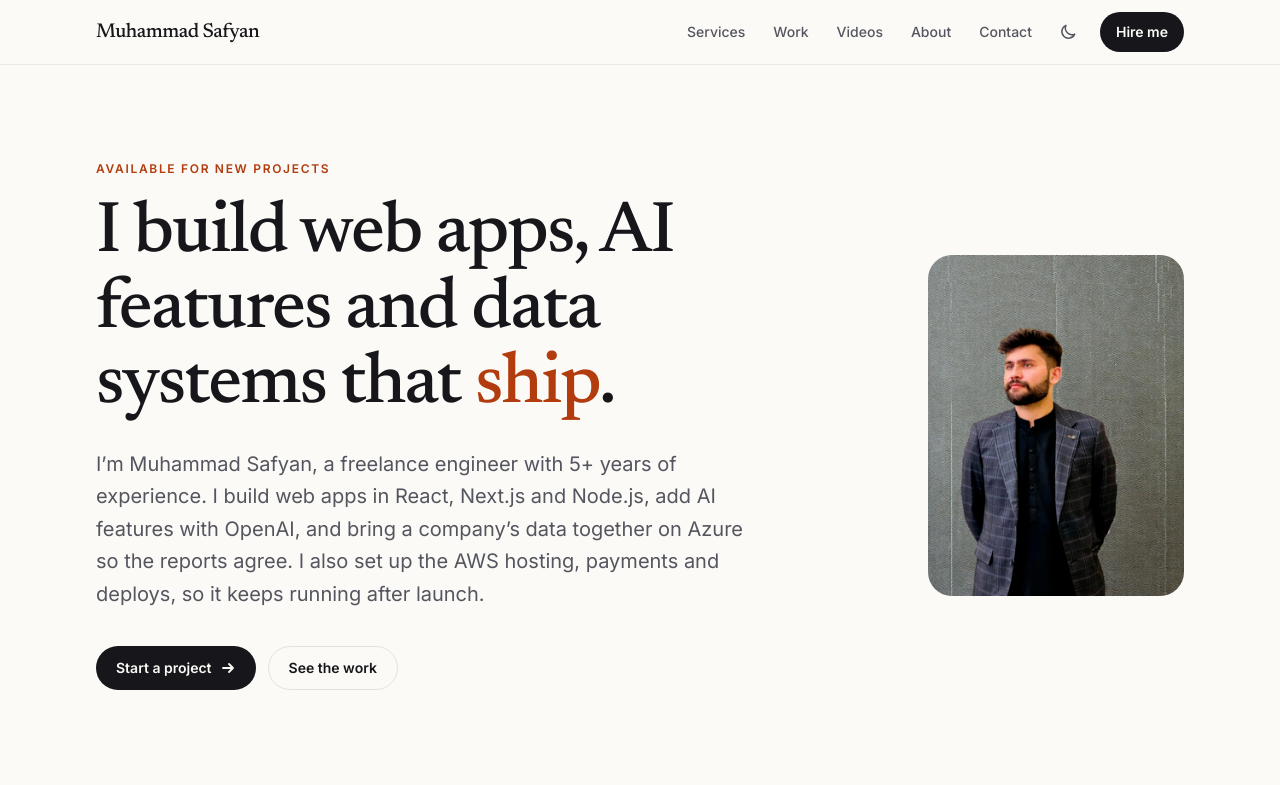
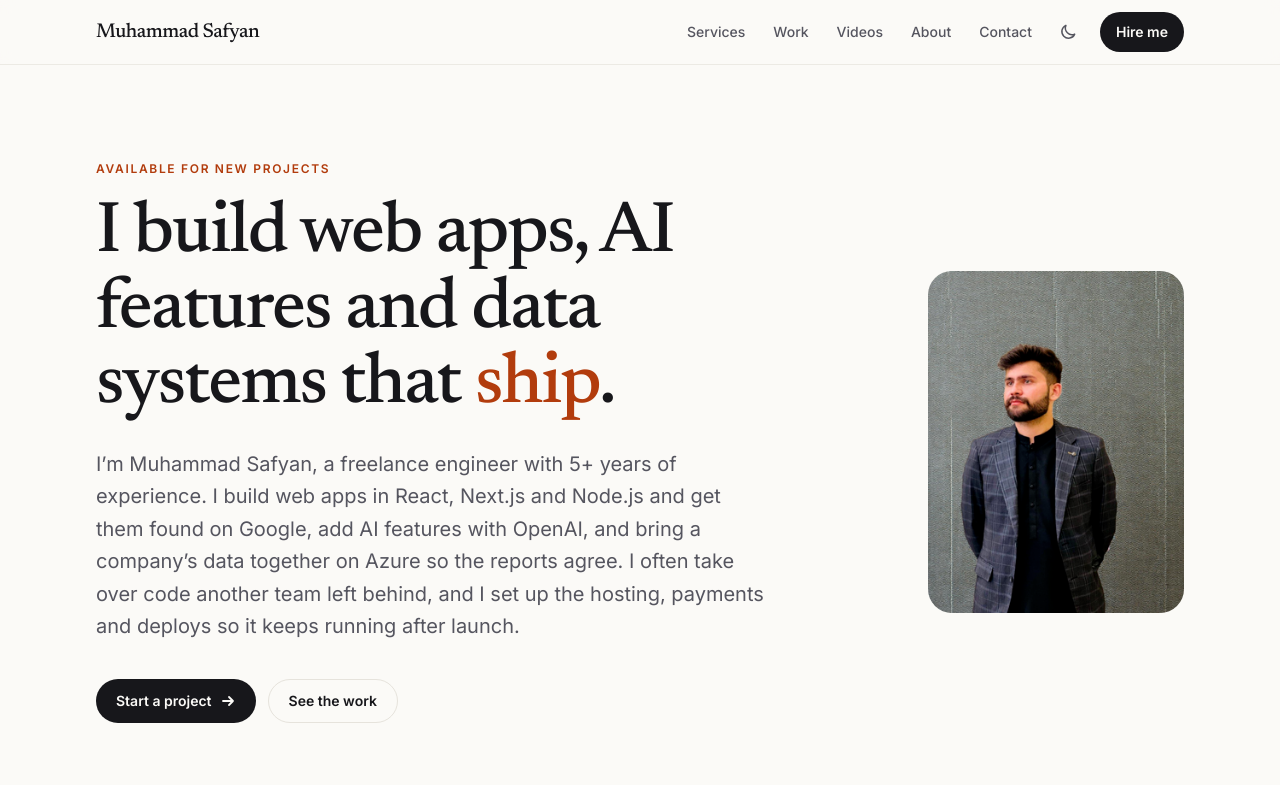
Before and after one commit to MSafyan/portfolio, a Next.js app: page / in a window 1280 px wide. Shown: the top 785 px of the page. Built offline with nearby package versions, Linux system fonts and the light colour scheme.

Commit message:
copy: mention SEO and codebase takeovers in the homepage intro

```diff
--- a/app/page.tsx
+++ b/app/page.tsx
@@ -14,7 +14,7 @@ import { WORK } from "@/lib/work";
 export const metadata = buildMetadata({
   title: "Muhammad Safyan — Full-Stack, AI & Data Engineer for Hire",
   description:
-    "Freelance full-stack, AI and data engineer with 5+ years of experience: React, Next.js and Node.js apps, OpenAI features, Azure data pipelines and AWS hosting.",
+    "Freelance full-stack, AI and data engineer with 5+ years of experience: React, Next.js and Node.js apps, technical SEO, OpenAI features and Azure data.",
   path: "/",
   type: "profile",
 });
@@ -53,8 +53,9 @@ export default function Home() {
             </h1>
             <p className="mt-6 max-w-2xl text-lg leading-relaxed text-muted text-pretty sm:text-xl">
               I&rsquo;m {SITE.name}, a freelance engineer with 5+ years of experience. I build web apps in React,
-              Next.js and Node.js, add AI features with OpenAI, and bring a company&rsquo;s data together on Azure so
-              the reports agree. I also set up the AWS hosting, payments and deploys, so it keeps running after launch.
+              Next.js and Node.js and get them found on Google, add AI features with OpenAI, and bring a
+              company&rsquo;s data together on Azure so the reports agree. I often take over code another team left
+              behind, and I set up the hosting, payments and deploys so it keeps running after launch.
             </p>
             <div className="mt-9 flex flex-wrap gap-3">
               <ButtonLink href="/contact">
```
